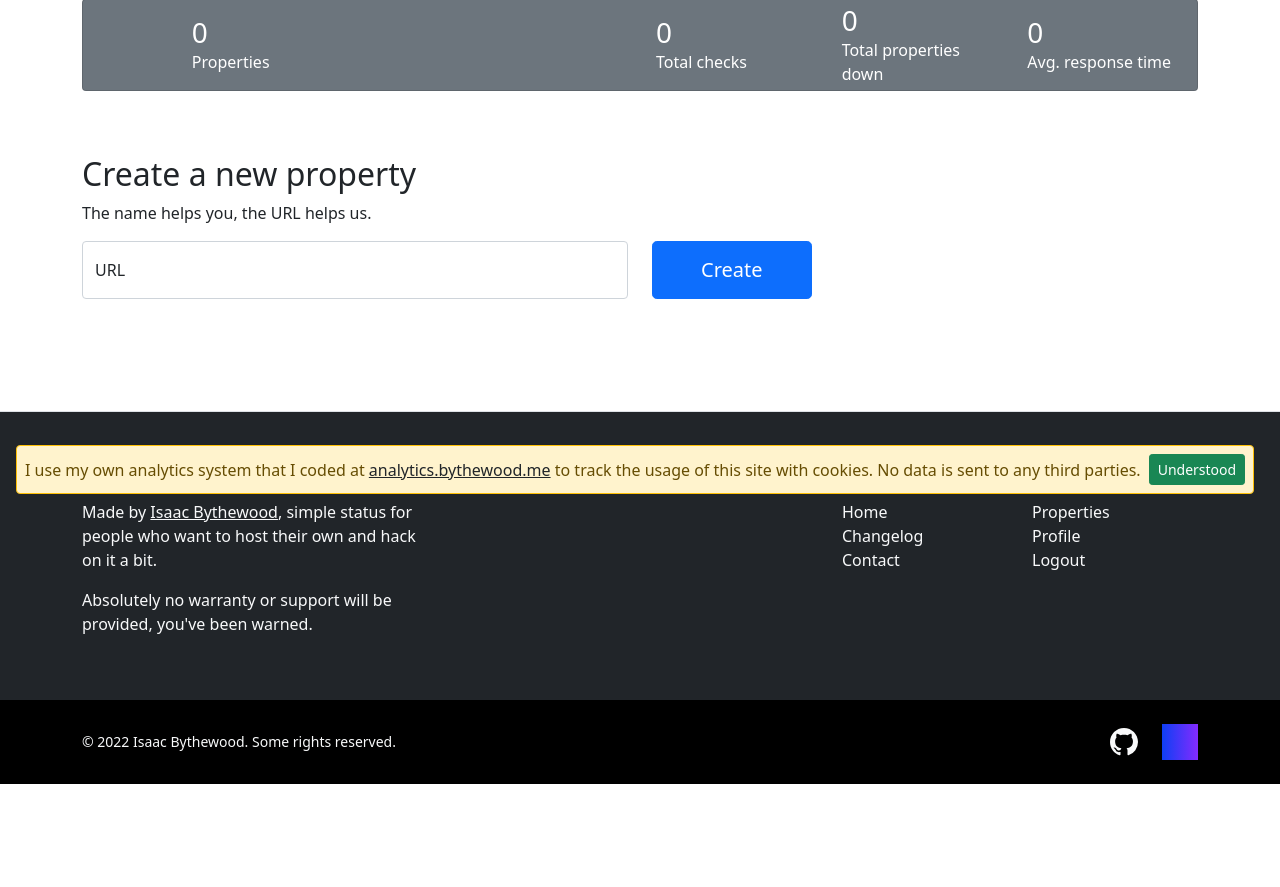
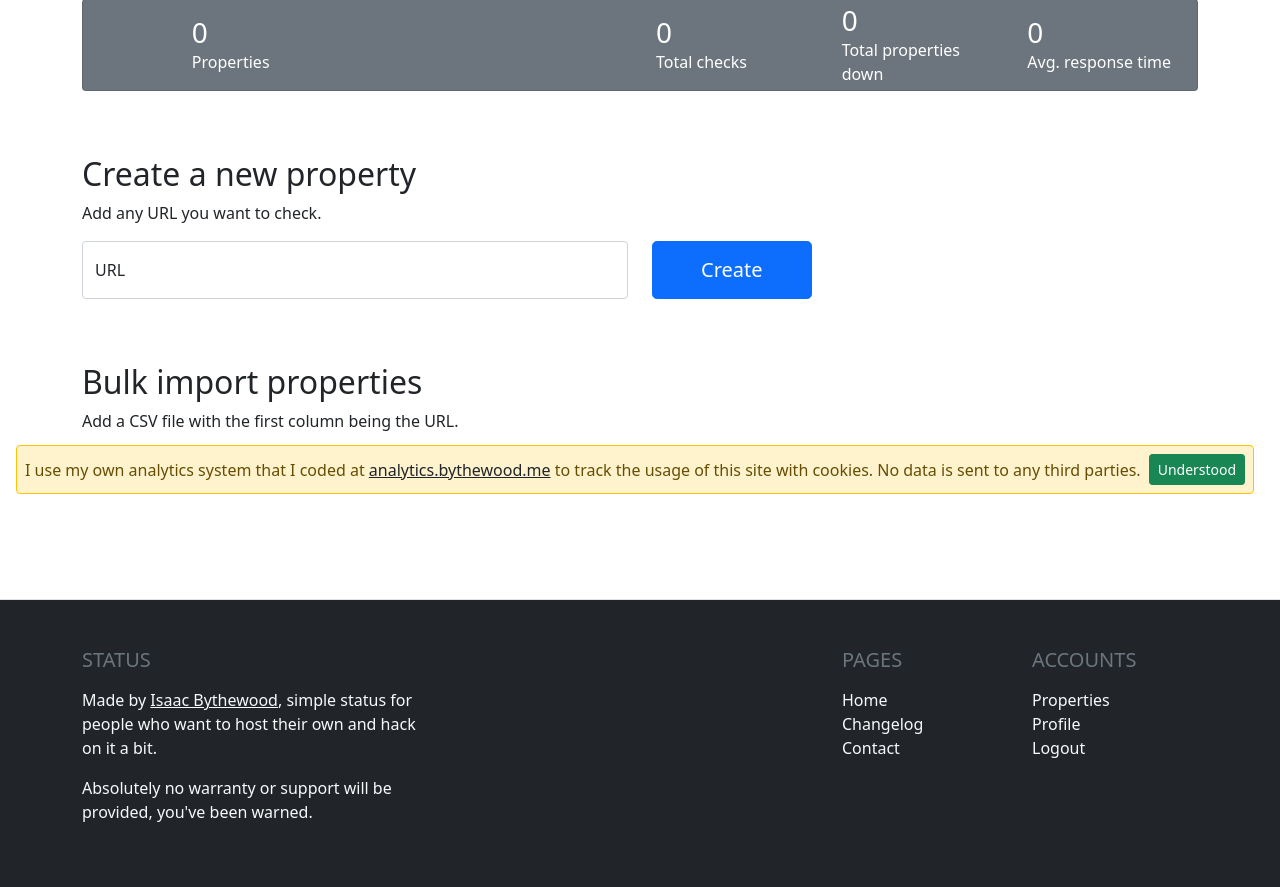
Before and after one commit to overshard/status, a Django app: page /properties/ in a window 1280 px wide. Shown: the part 290-1177 px from the top of the page. Before the commit the page ends 1074 px from the top, so only its background shows below. Run offline with Django 4.2, Linux system fonts and the light colour scheme; a user stored in the database is signed in; data that the repository does not hold is empty; style sheets or scripts are compiled from the project's sources; parts of the project's set-up code (start-up, migrations or seed data) failed here and were passed over.

Commit message:
Add csv importer

```diff
--- a/properties/forms.py
+++ b/properties/forms.py
@@ -20,3 +20,13 @@ class PropertyForm(forms.ModelForm):
         except requests.exceptions.RequestException:
             raise forms.ValidationError('Invalid URL')
         return r.url  # NOTE: requests' "Final URL location of Response."
+
+
+class PropertyImportForm(forms.Form):
+    csv_file = forms.FileField()
+
+    def clean_csv_file(self):
+        csv_file = self.cleaned_data['csv_file']
+        if not csv_file.name.endswith('.csv'):
+            raise forms.ValidationError('Invalid file type')
+        return csv_file
--- a/properties/templates/properties/properties.html
+++ b/properties/templates/properties/properties.html
@@ -127,7 +127,7 @@
   <div class="row my-5">
     <div class="col">
       <h2>Create a new property</h2>
-      <p>The name helps you, the URL helps us.</p>
+      <p>Add any URL you want to check.</p>
       {{ form.errors }}
       <form method="POST" class="row">
         {% csrf_token %}
@@ -143,5 +143,20 @@
       </form>
     </div>
   </div>
+  <div class="row my-5">
+    <div class="col">
+      <h2>Bulk import properties</h2>
+      <p>Add a CSV file with the first column being the URL.</p>
+      <form method="POST" class="row" enctype="multipart/form-data" action="{% url 'import_properties' %}">
+        {% csrf_token %}
+        <div class="col-12 col-md-6 mb-3">
+          <input type="file" name="csv_file" id="id_csv_file" class="form-control {% if form.file.errors %}is-invalid{% endif %}" required>
+        </div>
+        <div class="col-12 col-md-2 d-flex align-items-center mb-3">
+          <button type="submit" class="btn btn-primary btn h-100 px-5">Import</button>
+        </div>
+      </form>
+    </div>
+  </div>
 </div>
 {% endblock %}
--- a/properties/urls.py
+++ b/properties/urls.py
@@ -7,5 +7,6 @@ urlpatterns = [
     path('<uuid:property_id>/', views.property, name='property'),
     path('<uuid:property_id>/delete/', views.property_delete, name='property_delete'),
     path('<uuid:property_id>/is-public/', views.adjust_is_public_property, name='adjust_is_public_property'),
+    path('import/', views.import_properties, name='import_properties'),
     path('', views.properties, name='properties'),
 ]
--- a/properties/views.py
+++ b/properties/views.py
@@ -1,5 +1,9 @@
+import csv
+import io
+import threading
 import uuid
 
+import requests
 from django.conf import settings
 from django.contrib import messages
 from django.core.files.storage import default_storage
@@ -29,14 +33,19 @@ def properties(request):
     else:
         form = PropertyForm()
 
-    properties = request.user.properties.order_by('-url')
+    properties = request.user.properties.order_by("-url")
     properties = sorted(properties, key=lambda x: x.current_status)
     properties = reversed(properties)
 
     return render(
         request,
         "properties/properties.html",
-        {"form": form, "title": "Properties", "description": "Manage your properties.", "properties": properties},
+        {
+            "form": form,
+            "title": "Properties",
+            "description": "Manage your properties.",
+            "properties": properties,
+        },
     )
 
 
@@ -92,7 +101,7 @@ def property(request, property_id):
     context["BASE_URL"] = settings.BASE_URL
 
     status_response_times = []
-    for status in reversed(property_obj.statuses.order_by('-created_at')[:31]):
+    for status in reversed(property_obj.statuses.order_by("-created_at")[:31]):
         status_response_times.append(
             {"label": status.created_at.isoformat(), "count": status.response_time}
         )
@@ -126,3 +135,39 @@ def property(request, property_id):
             return response
 
     return render(request, "properties/property.html", context)
+
+
+def import_property(request, url):
+    url = url.lower().strip()
+    if not url.startswith("http"):
+        url = "http://" + url
+    try:
+        r = requests.get(url)
+        r.raise_for_status()
+    except requests.exceptions.RequestException:
+        return
+    if not Property.objects.filter(url=url).exists():
+        property_obj = Property(
+            url=r.url,
+            user=request.user,
+        )
+        property_obj.save()
+
+
+def import_properties(request):
+    if not request.user.is_authenticated:
+        return redirect("/")
+
+    if request.method == "POST":
+        file = request.FILES["csv_file"]
+        reader = csv.reader(io.TextIOWrapper(file.file, encoding="utf-8"))
+        for row in reader:
+            try:
+                url = row[0]
+                threading.Thread(target=import_property, args=(request, url)).start()
+            except IndexError:
+                continue
+        messages.success(request, "Properties imported successfully.")
+        return redirect("properties")
+
+    return redirect("properties")
```
